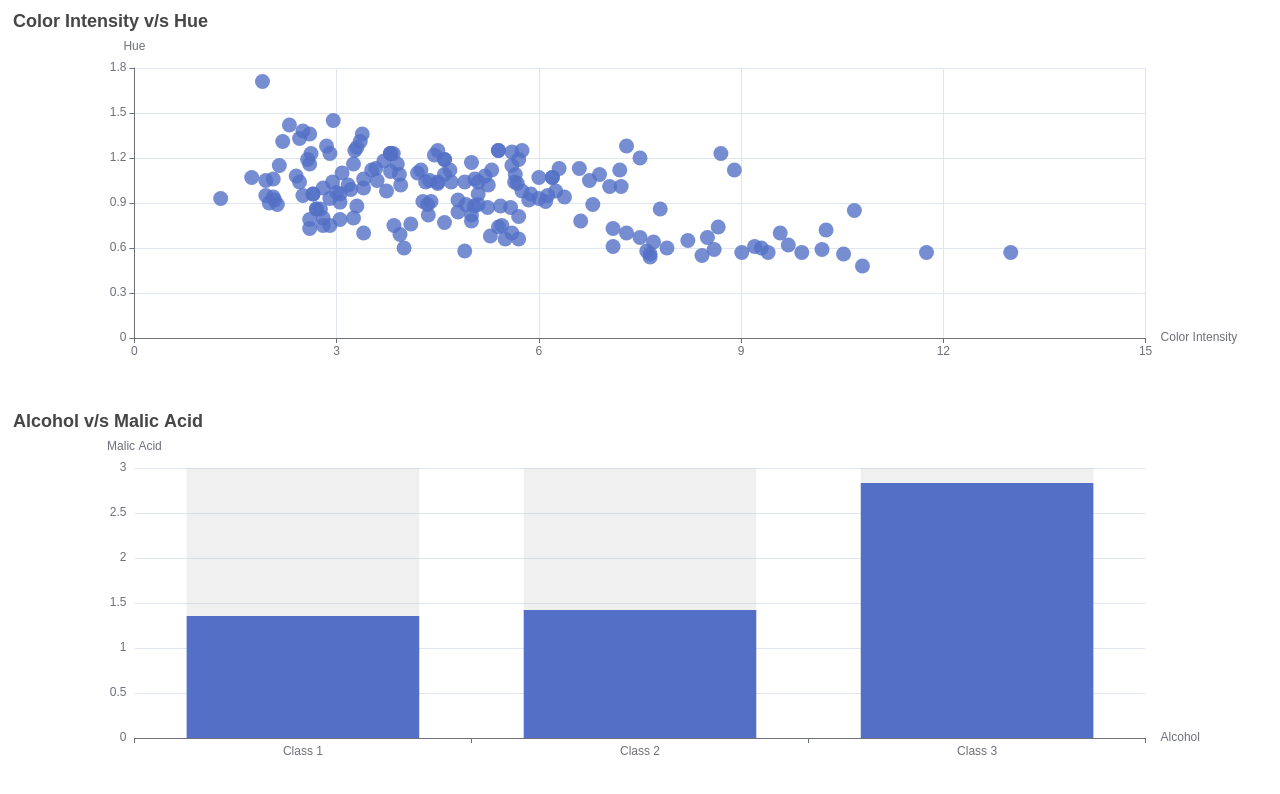
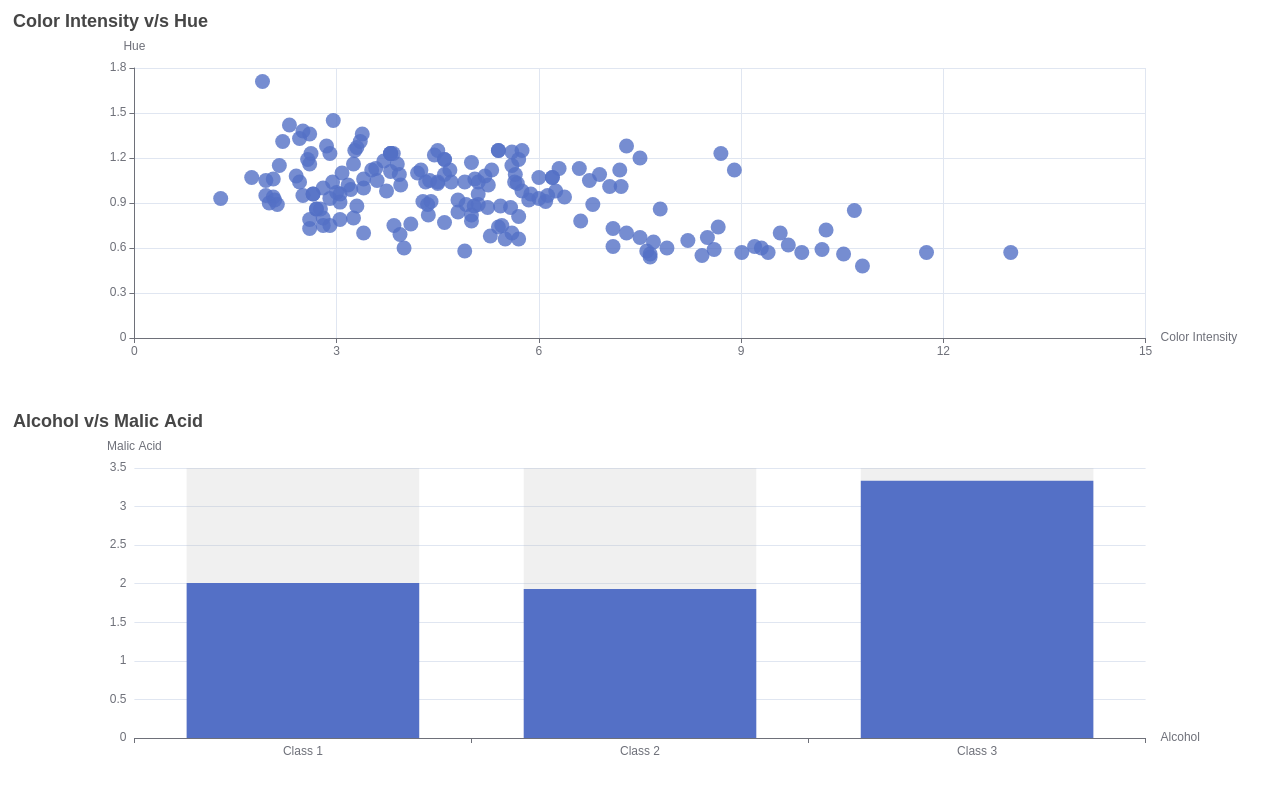
Before and after one commit to AyanavaKarmakar/Data-Vis, a React (Create React App) app in the folder datavis/: page / in a window 1280 px wide. Shown: the top 794 px of the page. Built offline with nearby package versions, Linux system fonts and the light colour scheme.

Commit message:
changed parseInt() to parseFloat()

```diff
--- a/datavis/src/components/BarChart.js
+++ b/datavis/src/components/BarChart.js
@@ -15,7 +15,7 @@
     let count = 0;
 
     array.forEach((item) => {
-      total += parseInt(item);
+      total += parseFloat(item);
       count++;
     });
 
```
